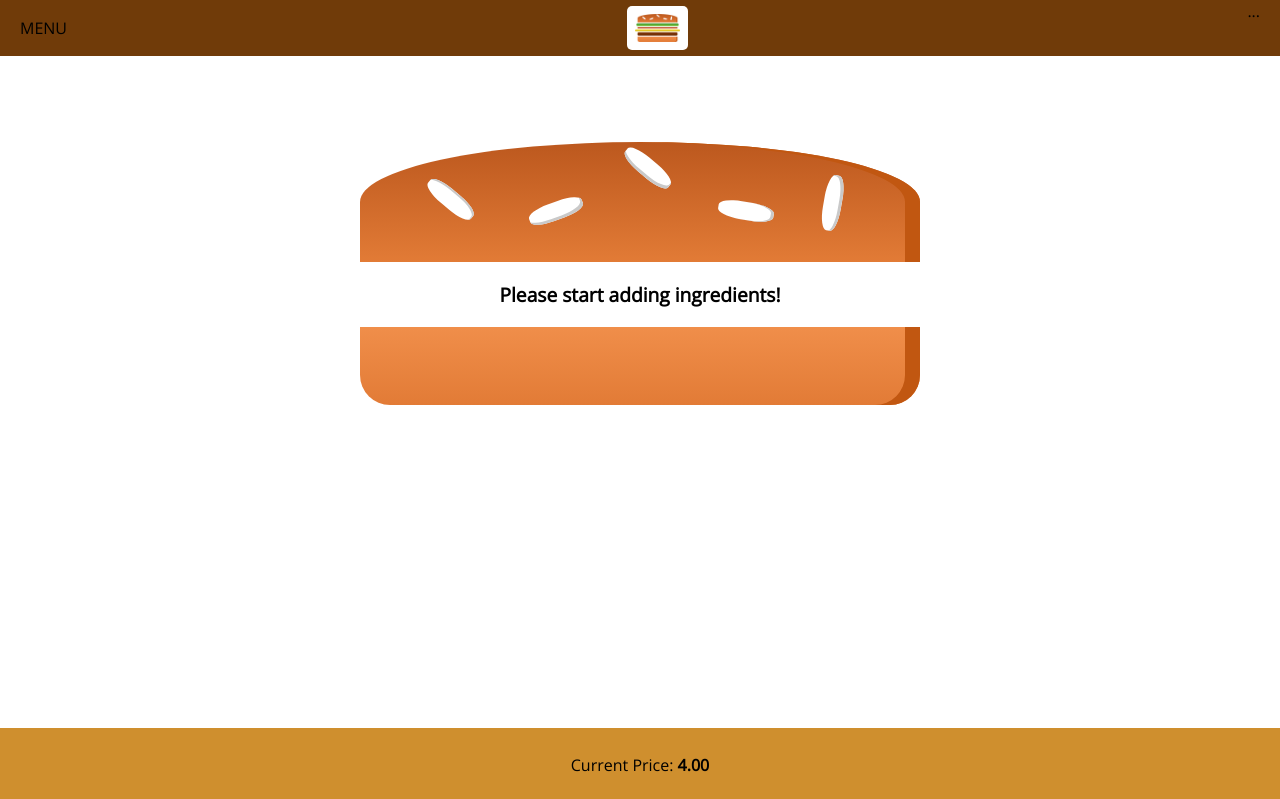
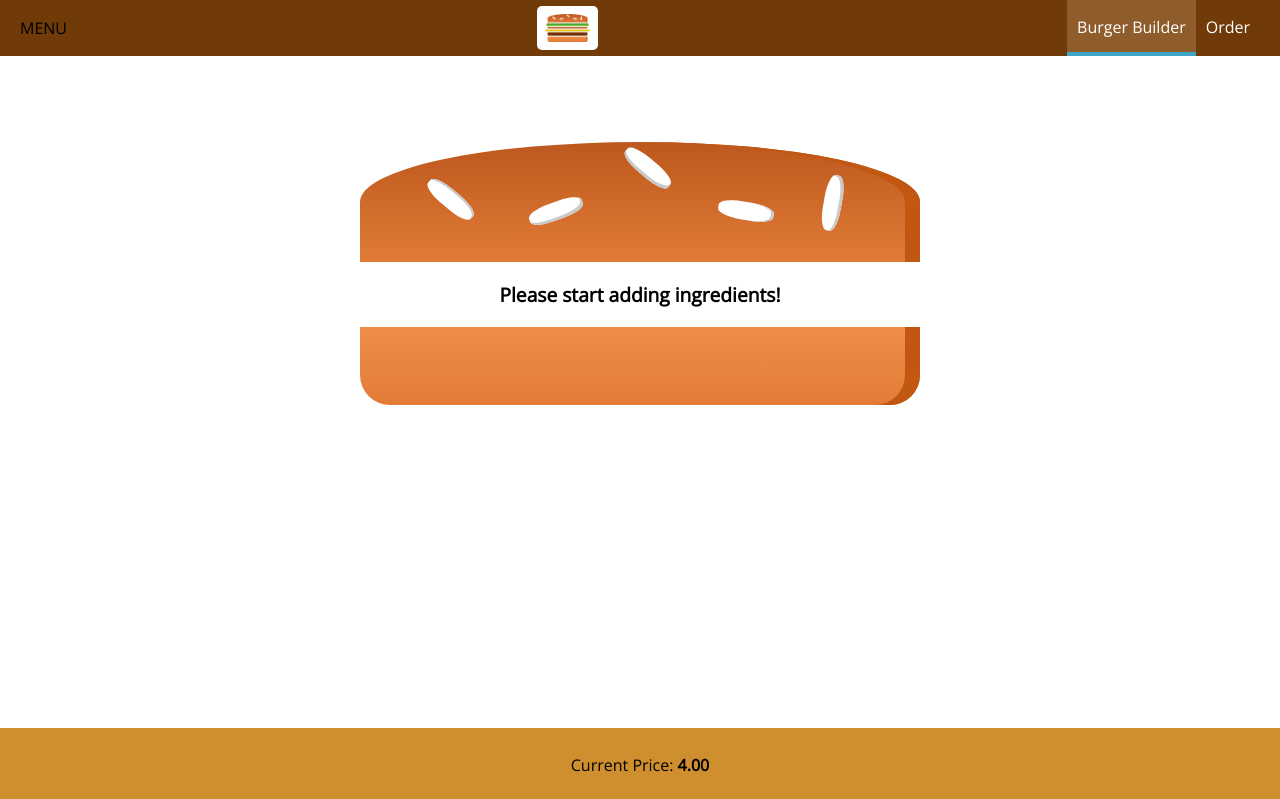
Before and after one commit to blatoo/burgerbuilder_react_class, a React (Create React App) app: page / in a window 1280 px wide. Shown: the top 799 px of the page. Built offline with nearby package versions, Linux system fonts and the light colour scheme.

Commit message:
175. Adding Reusable Navigation Items

```diff
--- /dev/null
+++ b/src/components/Navigation/NavigationItems/NavigationItem/NavigationItem.js
@@ -0,0 +1,14 @@
+import React from "react";
+import classes from "./NavigationItem.module.css";
+
+const navigationItem = props => {
+	return (
+		<li className={classes.NavigationItem}>
+			<a href={props.link} className={props.active ? classes.active : null}>
+				{props.children}
+			</a>
+		</li>
+	);
+};
+
+export default navigationItem;
--- /dev/null
+++ b/src/components/Navigation/NavigationItems/NavigationItem/NavigationItem.module.css
@@ -0,0 +1,25 @@
+.NavigationItem {
+	margin: 0;
+	box-sizing: border-box;
+	display: flex;
+	height: 100%;
+	align-items: center;
+}
+
+.NavigationItem a {
+	color: white;
+	text-decoration: none;
+	height: 100%;
+	padding: 16px 10px;
+	border-bottom: 4px solid transparent;
+	box-sizing: border-box;
+	display: block;
+}
+
+.NavigationItem a:hover,
+.NavigationItem a:active,
+.NavigationItem a.active {
+	background-color: #8f5c2c;
+	border-bottom: 4px solid #40a4c8;
+	color: white;
+}
--- /dev/null
+++ b/src/components/Navigation/NavigationItems/NavigationItems.js
@@ -0,0 +1,16 @@
+import React from "react";
+import classes from "./NavigationItems.module.css";
+import NavigationItem from "./NavigationItem/NavigationItem";
+
+const navigationItems = () => {
+	return (
+		<ul className={classes.NavigationItems}>
+			<NavigationItem link="/" active>
+				Burger Builder
+			</NavigationItem>
+			<NavigationItem link="/">Order</NavigationItem>
+		</ul>
+	);
+};
+
+export default navigationItems;
--- /dev/null
+++ b/src/components/Navigation/NavigationItems/NavigationItems.module.css
@@ -0,0 +1,8 @@
+.NavigationItems {
+	margin: 0;
+	padding: 0;
+	list-style: none;
+	display: flex;
+	align-items: center;
+	height: 100%;
+}
--- a/src/components/Navigation/Toolbar/Toolbar.js
+++ b/src/components/Navigation/Toolbar/Toolbar.js
@@ -1,13 +1,14 @@
 import React from "react";
-import classes from './Toolbar.module.css';
-import Logo from '../../Logo/Logo'
+import classes from "./Toolbar.module.css";
+import Logo from "../../Logo/Logo";
+import NavigationItems from "../NavigationItems/NavigationItems";
 
 const toolbar = props => {
 	return (
 		<header className={classes.Toolbar}>
 			<div>MENU</div>
 			<Logo>LOGO</Logo>
-			<nav>...</nav>
+			<NavigationItems></NavigationItems>
 		</header>
 	);
 };
```
